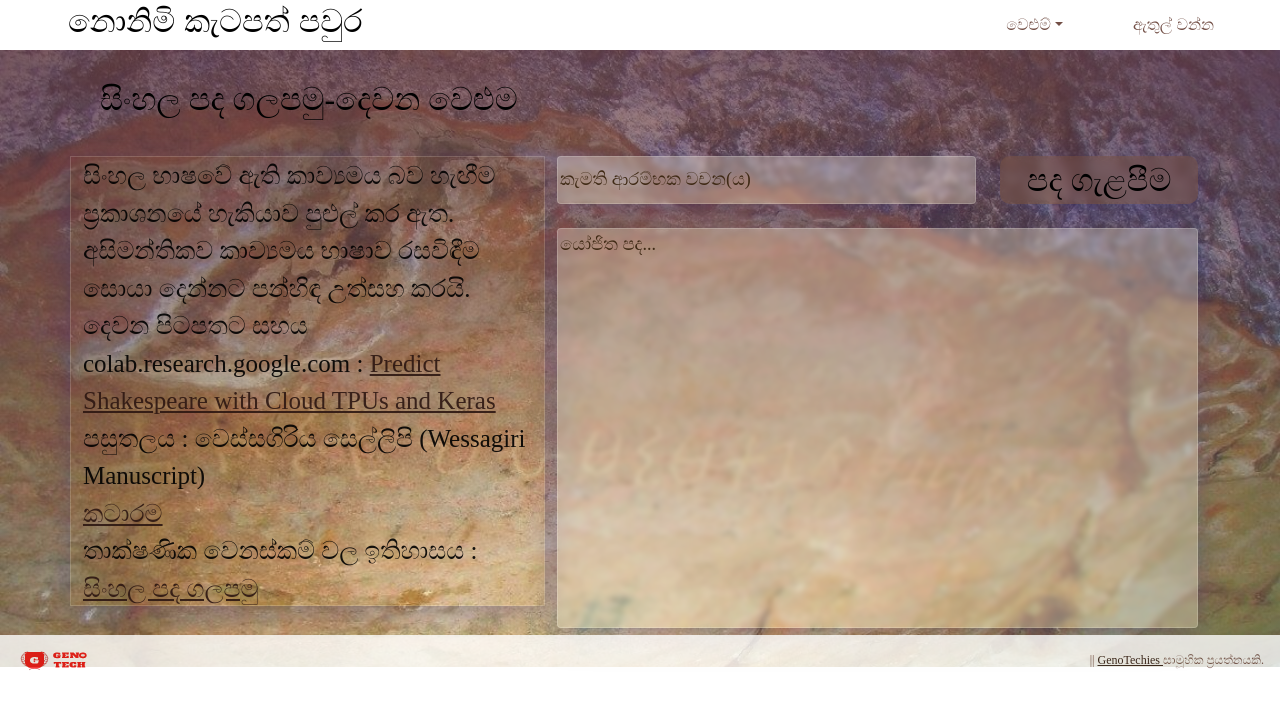
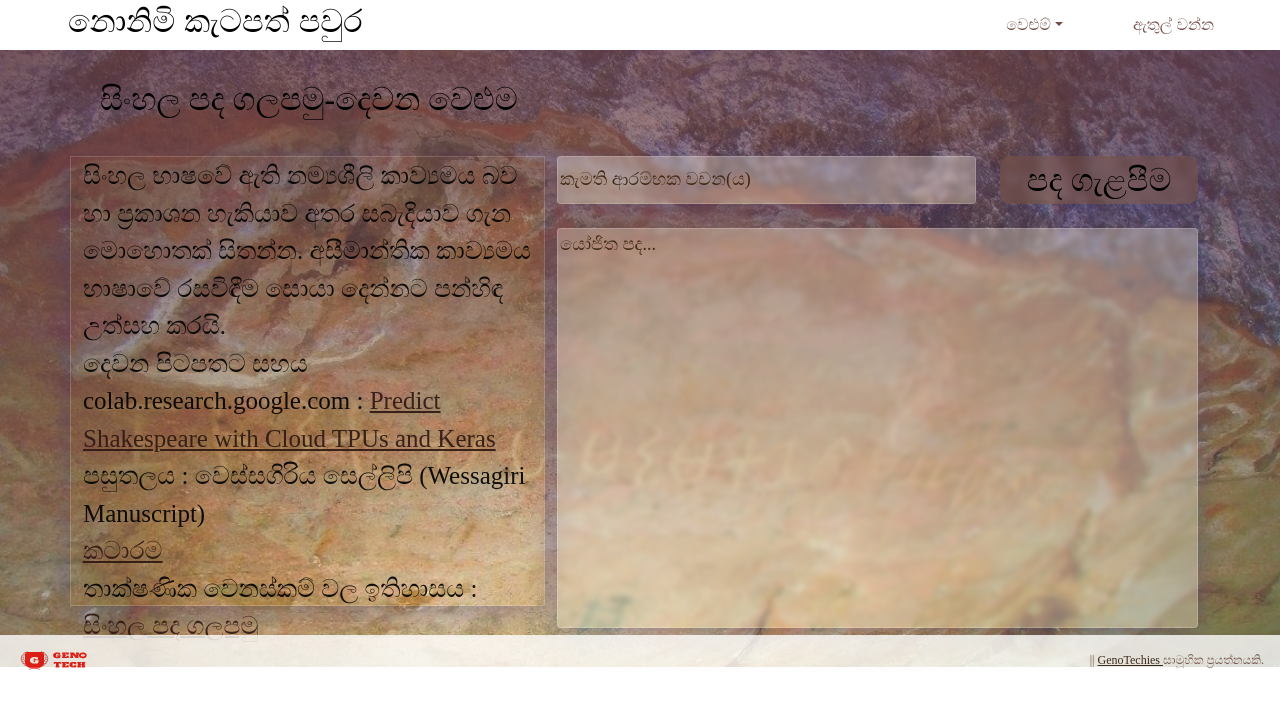
Before and after one commit to Panhinda/Panhinda-Frontend, a React (Create React App) app: page / in a window 1280 px wide. Shown: the top 708 px of the page. Built offline with nearby package versions, Linux system fonts and the light colour scheme; a web font is replaced by a local one.

Commit message:
update the tpu description

```diff
--- a/src/components/pages/tpu/tpu.js
+++ b/src/components/pages/tpu/tpu.js
@@ -73,7 +73,7 @@ class tpu extends Component {
               <div className="row row-details">
                 <div className="col-xl-5 col-lg-4 layer3-cover txtcolor">
                 <div>
-                සිංහල භාෂවේ ඇති කාව්‍යමය බව හැඟීම ප්‍රකාශනයේ හැකියාව පුළුල් කර ඇත. අසිමන්තිකව කාව්‍යමය භාෂාව රසවිඳීම සොයා දෙන්නට පන්හිඳ උත්සහ කරයි.
+                සිංහල භාෂවේ ඇති නම්‍යශීලි කාව්‍යමය බව හා ප්‍රකාශන හැකියාව අතර සබැදියාව ගැන මොහොතක් සිතන්න. අසීමාන්තික කාව්‍යමය භාෂාවේ රසවිඳීම සොයා දෙන්නට පන්හිඳ උත්සහ කරයි.
                 </div>
                 <div>
                 දෙවන පිටපතට සහය</div>
```
Also changed, not shown: 1 other file (tests, documents, lock files or other folders).
